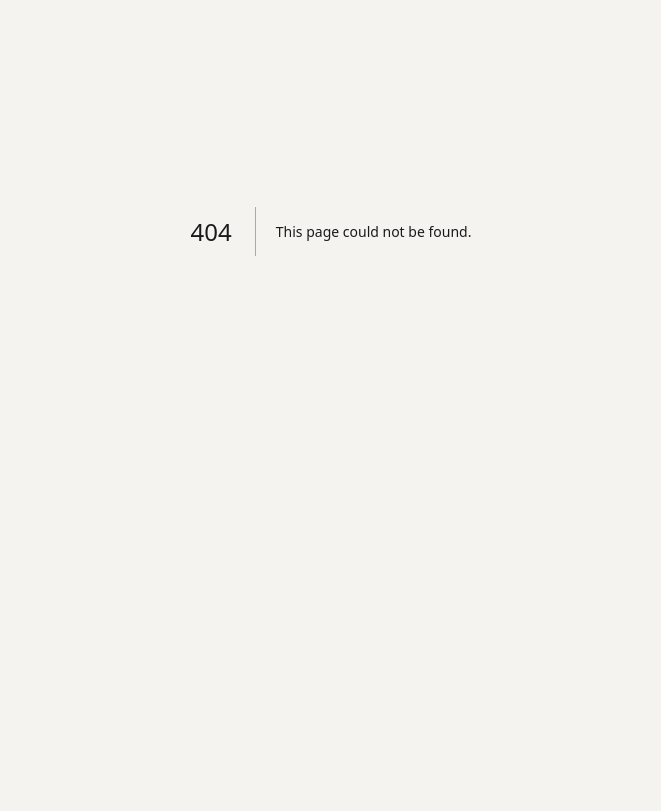
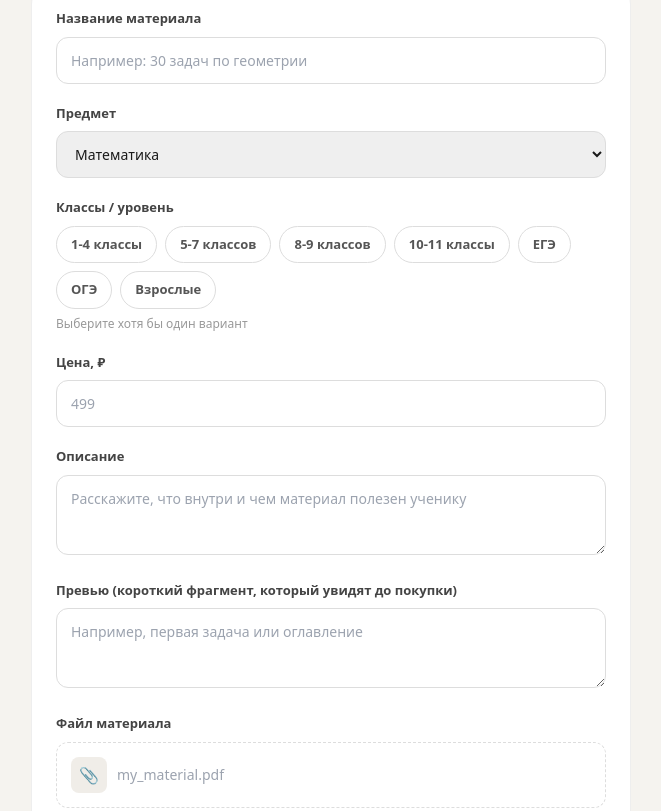
Before and after one commit to yaroslavnapril/tutor-connect, a Next.js app: page /marketplace/new in a window 1280 px wide. Before the commit this address had no page. Shown: the part 229-1040 px from the top of the page, without its empty margins (309-970 px from the left). Before the commit the page ends 860 px from the top, so only its background shows below. Built offline with nearby package versions, Linux system fonts and the light colour scheme.

Commit message:
Create page.tsx

```diff
--- /dev/null
+++ b/app/marketplace/new/page.tsx
@@ -0,0 +1,136 @@
+'use client'
+
+import { useState } from 'react'
+import { useRouter } from 'next/navigation'
+import { TUTORS } from '../../data/tutors'
+import { CURRENT_TUTOR_ID } from '../../data/currentUser'
+
+const CATEGORIES = ['Математика', 'Английский', 'Физика', 'Русский язык', 'История', 'Информатика', 'Литература', 'Химия', 'Биология', 'Обществознание']
+const GRADE_OPTIONS = ['1-4 классы', '5-7 классов', '8-9 классов', '10-11 классы', 'ЕГЭ', 'ОГЭ', 'Взрослые']
+
+export default function NewProductPage() {
+  const router = useRouter()
+  const [title, setTitle] = useState('')
+  const [category, setCategory] = useState(CATEGORIES[0])
+  const [grades, setGrades] = useState<string[]>([])
+  const [price, setPrice] = useState('')
+  const [description, setDescription] = useState('')
+  const [previewText, setPreviewText] = useState('')
+  const [fileName, setFileName] = useState('')
+
+  const toggleGrade = (g: string) => {
+    setGrades(prev => prev.includes(g) ? prev.filter(x => x !== g) : [...prev, g])
+  }
+
+  const handleSubmit = (e: React.FormEvent) => {
+    e.preventDefault()
+    if (!title.trim() || !price || grades.length === 0) return
+
+    const tutor = TUTORS.find(t => t.id === CURRENT_TUTOR_ID)
+    const newProduct = {
+      id: `custom-${Date.now()}`,
+      title: title.trim(),
+      price: Number(price),
+      sales: 0,
+      authorId: CURRENT_TUTOR_ID,
+      authorName: tutor?.name || 'Вы',
+      category,
+      grades,
+      previewText: previewText.trim() || 'Превью пока не добавлено.',
+      description: description.trim(),
+      fileName: fileName.trim() || 'material.pdf',
+      fileType: fileName.split('.').pop()?.toUpperCase() || 'PDF'
+    }
+
+    const saved = localStorage.getItem('tc_custom_products')
+    const list = saved ? JSON.parse(saved) : []
+    list.unshift(newProduct)
+    localStorage.setItem('tc_custom_products', JSON.stringify(list))
+
+    router.push('/marketplace')
+  }
+
+  return (
+    <>
+      <style dangerouslySetInnerHTML={{__html: `
+        .np-page { background:#F5F3EF; min-height:100vh; padding-bottom:48px; }
+        .np-container { max-width:640px; margin:0 auto; padding:24px 20px; }
+        .np-title { font-size:26px; font-weight:800; margin-bottom:6px; color:#1A1A1A; }
+        .np-subtitle { font-size:14px; color:#888; margin-bottom:24px; }
+        .np-form { background:white; border-radius:20px; padding:24px; border:1px solid #eee; display:flex; flex-direction:column; gap:20px; }
+        .np-field label { display:block; font-size:13px; font-weight:700; color:#444; margin-bottom:8px; }
+        .np-field input, .np-field select, .np-field textarea { width:100%; padding:12px 14px; border-radius:12px; border:1px solid #ddd; font-size:14px; outline:none; font-family:inherit; }
+        .np-field input:focus, .np-field select:focus, .np-field textarea:focus { border-color:#2D5A45; }
+        .np-field textarea { resize:vertical; min-height:80px; }
+        .np-hint { font-size:12px; color:#999; margin-top:6px; }
+        .np-grades { display:flex; flex-wrap:wrap; gap:8px; }
+        .np-grade-chip { padding:8px 14px; border-radius:999px; border:1px solid #ddd; background:white; font-size:13px; font-weight:600; cursor:pointer; color:#555; }
+        .np-grade-chip.active { background:#2D5A45; color:white; border-color:#2D5A45; }
+        .np-file-row { display:flex; align-items:center; gap:10px; padding:14px; border:1px dashed #ddd; border-radius:12px; }
+        .np-file-icon { width:36px; height:36px; background:#F0EDE8; border-radius:8px; display:flex; align-items:center; justify-content:center; font-size:16px; flex-shrink:0; }
+        .np-submit { padding:16px; background:#C4705A; color:white; border:none; border-radius:14px; font-size:16px; font-weight:700; cursor:pointer; }
+        .np-submit:hover { background:#b35d48; }
+        .np-back { display:inline-flex; align-items:center; gap:6px; color:#2D5A45; text-decoration:none; font-weight:600; font-size:14px; margin-bottom:16px; }
+      `}} />
+      <div className="np-page">
+        <div className="np-container">
+          <a href="/marketplace" className="np-back">← Назад в маркетплейс</a>
+          <h1 className="np-title">Новый материал</h1>
+          <p className="np-subtitle">Заполните карточку, чтобы выставить материал на продажу</p>
+
+          <form className="np-form" onSubmit={handleSubmit}>
+            <div className="np-field">
+              <label>Название материала</label>
+              <input value={title} onChange={e => setTitle(e.target.value)} placeholder="Например: 30 задач по геометрии" required />
+            </div>
+
+            <div className="np-field">
+              <label>Предмет</label>
+              <select value={category} onChange={e => setCategory(e.target.value)}>
+                {CATEGORIES.map(c => <option key={c} value={c}>{c}</option>)}
+              </select>
+            </div>
+
+            <div className="np-field">
+              <label>Классы / уровень</label>
+              <div className="np-grades">
+                {GRADE_OPTIONS.map(g => (
+                  <button type="button" key={g} className={`np-grade-chip ${grades.includes(g) ? 'active' : ''}`} onClick={() => toggleGrade(g)}>
+                    {g}
+                  </button>
+                ))}
+              </div>
+              {grades.length === 0 && <div className="np-hint">Выберите хотя бы один вариант</div>}
+            </div>
+
+            <div className="np-field">
+              <label>Цена, ₽</label>
+              <input type="number" min="0" value={price} onChange={e => setPrice(e.target.value)} placeholder="499" required />
+            </div>
+
+            <div className="np-field">
+              <label>Описание</label>
+              <textarea value={description} onChange={e => setDescription(e.target.value)} placeholder="Расскажите, что внутри и чем материал полезен ученику" />
+            </div>
+
+            <div className="np-field">
+              <label>Превью (короткий фрагмент, который увидят до покупки)</label>
+              <textarea value={previewText} onChange={e => setPreviewText(e.target.value)} placeholder="Например, первая задача или оглавление" />
+            </div>
+
+            <div className="np-field">
+              <label>Файл материала</label>
+              <div className="np-file-row">
+                <div className="np-file-icon">📎</div>
+                <input style={{ border: 'none', padding: 0 }} value={fileName} onChange={e => setFileName(e.target.value)} placeholder="my_material.pdf" />
+              </div>
+              <div className="np-hint">Загрузка файлов появится позже — пока укажите название файла вручную</div>
+            </div>
+
+            <button type="submit" className="np-submit">Опубликовать материал</button>
+          </form>
+        </div>
+      </div>
+    </>
+  )
+}
```
